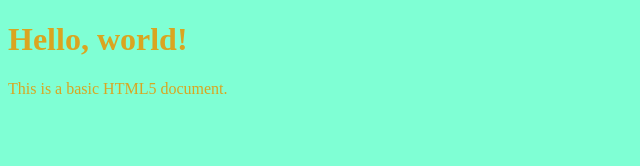
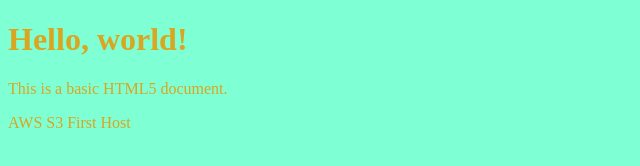
Before and after one commit to adi-github07/AWS, a plain HTML site: page index.html in a window 1280 px wide. Shown: the whole page, without its empty margins (0-640 px from the left). Drawn offline with Linux system fonts and the light colour scheme.

Commit message:
AWS Commit

```diff
--- a/index.html
+++ b/index.html
@@ -9,6 +9,7 @@
 
   <h1>Hello, world!</h1>
   <p>This is a basic HTML5 document.</p>
+  <p>AWS S3 First Host</p>
 
 </body>
 <style>
```
